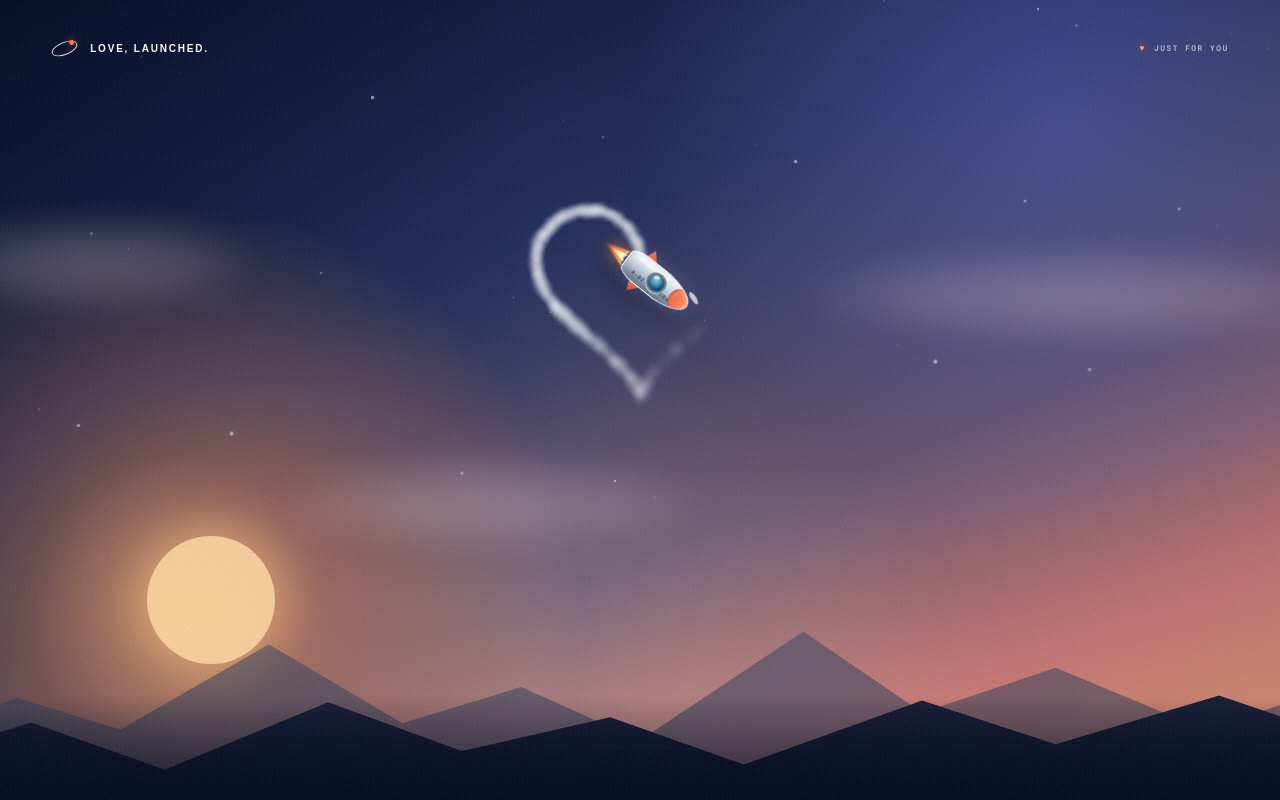
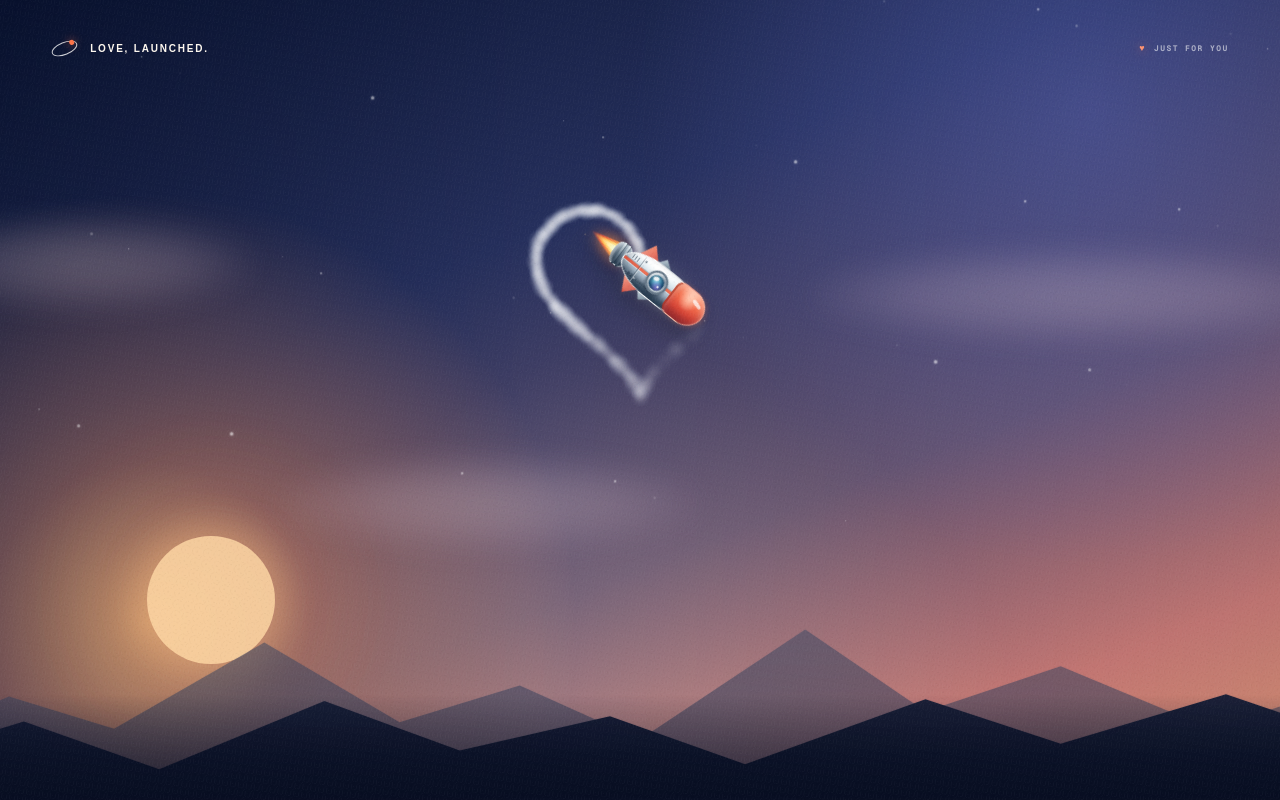
Before and after one commit to AshtonFarmer/Rocket, a Next.js app: page / in a window 1280 px wide. Built offline with nearby package versions, Linux system fonts and the light colour scheme.

Commit message:
Give the rocket a detailed dimensional finish

```diff
--- a/app/globals.css
+++ b/app/globals.css
@@ -35,12 +35,15 @@ body {
 
 .sky-gradient {
   position: absolute;
-  inset: 0;
+  inset: -2%;
   z-index: -10;
   background:
     radial-gradient(circle at 14% 76%, rgba(255, 190, 126, 0.92) 0, rgba(255, 156, 105, 0.46) 12%, transparent 32%),
     radial-gradient(circle at 83% 16%, rgba(95, 107, 194, 0.5) 0, transparent 34%),
     linear-gradient(158deg, #08122f 0%, #26305d 35%, #6a5772 62%, #d37f78 82%, #f1a778 100%);
+  transform: translate3d(var(--camera-x, 0), var(--camera-y, 0), 0) scale(1.025);
+  transition: transform 700ms cubic-bezier(0.2, 0.7, 0.2, 1);
+  will-change: transform;
 }
 
 .sky-gradient::before {
@@ -72,6 +75,9 @@ body {
   inset: 0;
   z-index: -4;
   opacity: 0.7;
+  transform: translate3d(var(--camera-far-x, 0), var(--camera-far-y, 0), 0);
+  transition: transform 800ms ease-out;
+  will-change: transform;
 }
 
 .stars i {
@@ -117,6 +123,10 @@ body {
   z-index: -1;
   height: 31%;
   pointer-events: none;
+  transform: translate3d(var(--camera-near-x, 0), var(--camera-near-y, 0), 0) scale(1.012);
+  transform-origin: bottom center;
+  transition: transform 900ms ease-out;
+  will-change: transform;
 }
 
 .mountain {
@@ -161,15 +171,15 @@ body {
   height: 0;
   opacity: 1;
   will-change: transform, opacity;
-  transition: opacity 220ms ease;
+  transition: opacity 180ms ease;
 }
 
 .rocket-roll {
   position: absolute;
   left: 0;
   top: 0;
-  width: clamp(104px, 8.6vw, 138px);
-  height: clamp(50px, 4.2vw, 66px);
+  width: clamp(122px, 10vw, 162px);
+  height: clamp(57px, 4.75vw, 77px);
   transform-origin: center;
   transform-style: preserve-3d;
   will-change: transform;
@@ -179,131 +189,302 @@ body {
   position: absolute;
   inset: 0;
   transform: translate(-50%, -50%);
-  filter: drop-shadow(0 11px 14px rgba(3, 5, 20, 0.3));
+  transform-style: preserve-3d;
+  filter:
+    drop-shadow(0 11px 11px rgba(3, 5, 20, 0.3))
+    drop-shadow(0 2px 2px rgba(255, 222, 180, 0.12));
 }
 
 .rocket-shell {
   position: absolute;
-  left: 19%;
-  top: 21%;
-  width: 70%;
-  height: 58%;
+  left: 20%;
+  top: 19%;
+  z-index: 3;
+  width: 65%;
+  height: 62%;
   overflow: hidden;
-  border: 1px solid rgba(255, 255, 255, 0.8);
-  border-radius: 45% 92% 92% 45%;
-  background: linear-gradient(180deg, rgba(255,255,255,0.88) 0%, rgba(213,226,236,0.96) 35%, #aebdcb 66%, #748699 100%);
+  border: 1px solid rgba(255, 255, 255, 0.76);
+  border-right: 0;
+  border-radius: 48% 34% 34% 48%;
+  background:
+    radial-gradient(ellipse at var(--bank-light, 50%) 9%, rgba(255,255,255,0.96) 0 5%, transparent 34%),
+    linear-gradient(180deg, #f9fdff 0%, #dce9f0 28%, #aebfcd 61%, #637689 83%, #34495e 100%);
   box-shadow:
-    inset 0 -5px 10px rgba(32, 50, 76, 0.32),
-    inset 0 5px 9px rgba(255, 255, 255, 0.72),
-    0 0 18px rgba(205, 225, 255, 0.24);
+    inset 0 -7px 10px rgba(19, 40, 62, 0.42),
+    inset 0 5px 8px rgba(255, 255, 255, 0.76),
+    inset 2px 0 4px rgba(37, 57, 77, 0.2),
+    0 0 16px rgba(205, 225, 255, 0.18);
+  transform: translateZ(7px);
+  transform-style: preserve-3d;
 }
 
-.rocket-shell::after {
-  content: "";
+.shell-belly {
   position: absolute;
-  right: -4%;
-  top: 8%;
-  width: 31%;
-  height: 84%;
-  border-left: 2px solid rgba(172, 71, 50, 0.62);
+  inset: auto 5% 0 4%;
+  height: 27%;
   border-radius: 50%;
-  background: linear-gradient(90deg, #e75e3f, #ff8258 55%, #ffb084);
-  box-shadow: inset 0 4px 7px rgba(255, 255, 255, 0.28);
+  background: linear-gradient(180deg, transparent, rgba(17, 37, 58, 0.34));
+  filter: blur(1px);
 }
 
 .shell-highlight {
   position: absolute;
-  left: 13%;
-  top: 13%;
-  width: 48%;
-  height: 11%;
+  left: 10%;
+  top: 11%;
+  width: 57%;
+  height: 10%;
   border-radius: 99px;
-  background: rgba(255, 255, 255, 0.62);
+  background: linear-gradient(90deg, rgba(255,255,255,0.82), rgba(255,255,255,0.16));
   filter: blur(1px);
 }
 
+.side-stripe {
+  position: absolute;
+  left: 0;
+  top: 44%;
+  width: 100%;
+  height: 9%;
+  background: linear-gradient(90deg, #dd5038, #ff7952 56%, #d94534);
+  box-shadow: 0 1px 0 rgba(255,255,255,0.4), 0 -1px 0 rgba(61,49,54,0.26);
+  opacity: 0.9;
+}
+
+.panel-seam {
+  position: absolute;
+  top: 7%;
+  width: 1px;
+  height: 86%;
+  background: linear-gradient(180deg, transparent, rgba(56,74,91,0.42) 22% 78%, transparent);
+  box-shadow: 1px 0 rgba(255,255,255,0.38);
+}
+
+.seam-a { left: 23%; }
+.seam-b { right: 12%; }
+
 .rocket-mark {
   position: absolute;
-  left: 15%;
-  bottom: 12%;
-  color: rgba(31, 47, 67, 0.68);
+  left: 7%;
+  bottom: 11%;
+  color: rgba(25, 43, 61, 0.72);
   font-family: var(--font-geist-mono), monospace;
-  font-size: clamp(4px, 0.42vw, 7px);
+  font-size: clamp(3.5px, 0.38vw, 6px);
   font-weight: 800;
-  letter-spacing: 0.12em;
+  letter-spacing: 0.08em;
+  white-space: nowrap;
+}
+
+.rocket-mark i {
+  margin-left: 0.32em;
+  font-size: 0.7em;
+  font-style: normal;
+  opacity: 0.66;
+}
+
+.rivet {
+  position: absolute;
+  width: 2px;
+  height: 2px;
+  border-radius: 50%;
+  background: #516576;
+  box-shadow: inset 0.5px 0.5px rgba(255,255,255,0.8), 0 0.5px 1px rgba(15,31,48,0.45);
+}
+
+.rivet-a { left: 25%; top: 19%; }
+.rivet-b { left: 25%; bottom: 18%; }
+.rivet-c { right: 14%; top: 19%; }
+.rivet-d { right: 14%; bottom: 18%; }
+
+.porthole-ring {
+  position: absolute;
+  left: 51%;
+  top: 50%;
+  z-index: 5;
+  width: 29%;
+  aspect-ratio: 1;
+  transform: translate(-50%, -50%);
+  border: 2px solid #667888;
+  border-radius: 50%;
+  background: linear-gradient(135deg, #eff7fa, #6b7e8f 52%, #d9e5ea);
+  box-shadow:
+    inset 1px 1px 2px rgba(255,255,255,0.82),
+    0 2px 3px rgba(18,34,52,0.42);
 }
 
 .porthole {
   position: absolute;
-  left: 50%;
-  top: 50%;
-  z-index: 2;
-  width: 27%;
-  aspect-ratio: 1;
-  transform: translate(-50%, -50%);
+  inset: 13%;
   overflow: hidden;
-  border: 2px solid #6c7887;
   border-radius: 50%;
-  background: radial-gradient(circle at 34% 28%, #c7f3ff 0%, #6bbbd7 30%, #1e6088 68%, #163a60 100%);
-  box-shadow: inset 0 0 8px rgba(7, 35, 65, 0.72), 0 1px 0 rgba(255, 255, 255, 0.8);
+  background:
+    radial-gradient(circle at 35% 28%, #dcfbff 0 5%, #79cfe7 24%, #236b96 59%, #102d53 100%);
+  box-shadow: inset 0 0 7px rgba(4, 24, 52, 0.84), 0 1px 0 rgba(255,255,255,0.55);
+}
+
+.porthole-nebula {
+  position: absolute;
+  inset: 27% -15% -24% 17%;
+  border-radius: 50%;
+  background: radial-gradient(ellipse, rgba(141,111,214,0.74), transparent 66%);
+  transform: rotate(-26deg);
 }
 
 .porthole-shine {
   position: absolute;
-  left: 17%;
-  top: 14%;
-  width: 35%;
-  height: 21%;
+  left: 15%;
+  top: 12%;
+  width: 42%;
+  height: 25%;
   border-radius: 50%;
-  background: rgba(255, 255, 255, 0.78);
+  background: rgba(255, 255, 255, 0.82);
   transform: rotate(-23deg);
+}
+
+.porthole-star {
+  position: absolute;
+  right: 18%;
+  bottom: 23%;
+  width: 2px;
+  height: 2px;
+  border-radius: 50%;
+  background: white;
+  box-shadow: 0 0 4px white;
+}
+
+.service-panel {
+  position: absolute;
+  left: 9%;
+  top: 23%;
+  display: flex;
+  gap: 2px;
+}
+
+.service-panel i {
+  display: block;
+  width: 1px;
+  height: 5px;
+  border-radius: 2px;
+  background: rgba(47,66,83,0.52);
+  box-shadow: 1px 0 rgba(255,255,255,0.32);
+}
+
+.nose-cone {
+  position: absolute;
+  right: 1.5%;
+  top: 19.5%;
+  z-index: 4;
+  width: 31%;
+  height: 61%;
+  border: 1px solid rgba(255,211,193,0.6);
+  border-left: 2px solid rgba(151,54,43,0.55);
+  border-radius: 38% 92% 92% 38%;
+  background:
+    radial-gradient(ellipse at 45% 22%, #ffc2a8 0 6%, transparent 38%),
+    linear-gradient(180deg, #ff9874 0%, #f36d4d 38%, #d94738 69%, #9f2d2f 100%);
+  box-shadow:
+    inset 0 4px 6px rgba(255,255,255,0.28),
+    inset 0 -6px 8px rgba(99,25,36,0.26),
+    2px 0 5px rgba(255,108,72,0.2);
+  transform: translateZ(8px);
 }
 
 .nose-glint {
   position: absolute;
-  right: 4%;
-  top: 25%;
-  z-index: 4;
-  width: 13%;
-  height: 9%;
+  right: 18%;
+  top: 19%;
+  width: 29%;
+  height: 10%;
   border-radius: 50%;
-  background: rgba(255, 255, 255, 0.7);
+  background: rgba(255, 255, 255, 0.72);
   transform: rotate(17deg);
 }
 
-.tail-ring {
+.engine-nozzle {
   position: absolute;
-  left: 14.5%;
-  top: 28%;
-  z-index: -1;
-  width: 12%;
-  height: 44%;
-  border-radius: 4px;
-  background: linear-gradient(180deg, #e8f0f4, #748497 65%, #445466);
-  box-shadow: inset 2px 0 2px rgba(255,255,255,0.45);
+  left: 11%;
+  top: 29%;
+  z-index: 1;
+  width: 14%;
+  height: 42%;
+  border: 1px solid rgba(255,255,255,0.48);
+  border-radius: 35% 7px 7px 35%;
+  background: linear-gradient(180deg, #b8c7d1, #536677 55%, #283c50 100%);
+  box-shadow:
+    inset 2px 0 2px rgba(255,255,255,0.45),
+    inset 0 -3px 4px rgba(10,28,44,0.35);
+  transform: translateZ(2px);
 }
+
+.nozzle-ridge {
+  position: absolute;
+  top: -4%;
+  width: 2px;
+  height: 108%;
+  background: linear-gradient(180deg, #edf5f8, #5d7080 58%, #26394b);
+  box-shadow: 1px 0 1px rgba(15,31,46,0.34);
+}
+
+.ridge-a { left: 28%; }
+.ridge-b { left: 62%; }
 
 .fin {
   position: absolute;
-  left: 25%;
-  z-index: -2;
-  width: 27%;
-  height: 37%;
-  background: linear-gradient(135deg, #ff8a5e, #ce4936 72%);
-  box-shadow: inset 2px 2px 3px rgba(255,255,255,0.22);
+  left: 24%;
+  z-index: 0;
+  width: 29%;
+  height: 39%;
+  background: linear-gradient(135deg, #ff9b72 0%, #e55a43 48%, #9f3034 100%);
+  box-shadow:
+    inset 2px 2px 3px rgba(255,255,255,0.24),
+    0 2px 4px rgba(25,24,40,0.24);
+  transform: translateZ(-5px);
 }
 
-.fin-top { top: 3%; clip-path: polygon(15% 100%, 42% 4%, 100% 100%); }
-.fin-bottom { bottom: 3%; clip-path: polygon(15% 0, 42% 96%, 100% 0); }
+.fin span {
+  position: absolute;
+  inset: 12% 16%;
+  border-radius: 50%;
+  background: linear-gradient(90deg, rgba(255,255,255,0.24), transparent);
+  filter: blur(1px);
+}
+
+.fin-top { top: 1%; clip-path: polygon(10% 100%, 42% 3%, 100% 100%); }
+.fin-bottom { bottom: 1%; clip-path: polygon(10% 0, 42% 97%, 100% 0); }
+
+.winglet {
+  position: absolute;
+  left: 44%;
+  z-index: 2;
+  width: 16%;
+  height: 16%;
+  background: linear-gradient(135deg, #dce8ed, #65798a 75%);
+  box-shadow: inset 1px 1px rgba(255,255,255,0.5);
+  transform: translateZ(4px);
+}
+
+.winglet-top { top: 9%; clip-path: polygon(0 100%, 36% 0, 100% 100%); }
+.winglet-bottom { bottom: 9%; clip-path: polygon(0 0, 36% 100%, 100% 0); }
+
+.engine-glow {
+  position: absolute;
+  left: 3%;
+  top: 30%;
+  z-index: -5;
+  width: 25%;
+  height: 40%;
+  border-radius: 50%;
+  background: rgba(255,126,65,0.35);
+  filter: blur(9px);
+  animation: engine-glow 0.3s ease-in-out infinite alternate;
+}
 
 .rocket-exhaust {
   position: absolute;
-  left: -7%;
-  top: 34%;
+  left: -14%;
+  top: 33%;
   z-index: -4;
-  width: 26%;
-  height: 32%;
-  filter: drop-shadow(0 0 8px rgba(255, 139, 64, 0.9));
+  width: 30%;
+  height: 34%;
+  filter: drop-shadow(0 0 7px rgba(255, 139, 64, 0.82));
 }
 
 .flame {
@@ -320,20 +501,58 @@ body {
 .flame-outer {
   width: 100%;
   height: 100%;
-  background: linear-gradient(90deg, rgba(255, 101, 54, 0), #ff7045 45%, #ffd064 100%);
+  background: linear-gradient(90deg, rgba(255, 78, 47, 0), #ff5f3e 39%, #ffc35b 100%);
+  opacity: 0.78;
+}
+
+.flame-middle {
+  right: 1%;
+  width: 78%;
+  height: 67%;
+  background: linear-gradient(90deg, rgba(255,184,72,0), #ffc657 42%, #fff1a6 100%);
+  animation-delay: -0.05s;
 }
 
 .flame-inner {
-  right: 2%;
-  width: 68%;
-  height: 48%;
+  right: 3%;
+  width: 58%;
+  height: 38%;
   background: linear-gradient(90deg, rgba(255,255,255,0), #fff2af 56%, #eaffff 100%);
   animation-delay: -0.08s;
 }
 
+.exhaust-spark {
+  position: absolute;
+  left: 6%;
+  top: 45%;
+  width: 2px;
+  height: 2px;
+  border-radius: 50%;
+  background: #fff5bd;
+  box-shadow: 0 0 3px #ff9f4d;
+  animation: spark-fly 0.8s linear infinite;
+}
+
+.spark-b {
+  top: 63%;
+  animation-delay: -0.42s;
+  animation-duration: 1.05s;
+}
+
 @keyframes flame-pulse {
-  from { transform: translateY(-50%) scaleX(0.8); opacity: 0.78; }
-  to { transform: translateY(-50%) scaleX(1.1); opacity: 1; }
+  from { transform: translateY(-50%) scaleX(0.82) scaleY(0.9); opacity: 0.74; }
+  to { transform: translateY(-50%) scaleX(1.08) scaleY(1.04); opacity: 1; }
+}
+
+@keyframes engine-glow {
+  from { opacity: 0.45; transform: scale(0.9); }
+  to { opacity: 0.82; transform: scale(1.12); }
+}
+
+@keyframes spark-fly {
+  from { transform: translate3d(18px, 0, 0) scale(1); opacity: 0; }
+  22% { opacity: 0.9; }
+  to { transform: translate3d(-15px, 5px, 0) scale(0.2); opacity: 0; }
 }
 
 .flight-header {
@@ -430,8 +649,8 @@ body {
   .for-you { gap: 6px; font-size: 7px; }
 
   .rocket-roll {
-    width: 82px;
-    height: 40px;
+    width: 102px;
+    height: 48px;
   }
 
   .sun-glow { left: 7%; bottom: 19%; }
@@ -443,5 +662,7 @@ body {
 @media (prefers-reduced-motion: reduce) {
   .stars i,
   .cloud,
-  .flame { animation-duration: 8s; }
+  .flame,
+  .engine-glow,
+  .exhaust-spark { animation-duration: 8s; }
 }
```
